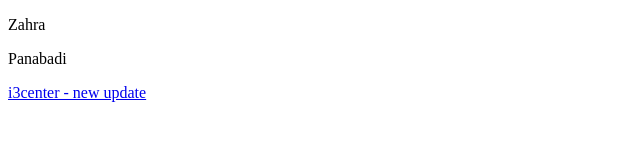
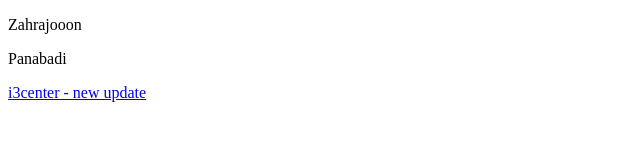
Before and after one commit to ZahraPanabadi/create-fast-git, a plain HTML site: page index.html in a window 1280 px wide. Shown: the full height of the page, 0-640 px from the left. Drawn offline with Linux system fonts and the light colour scheme.

Commit message:
index update

```diff
--- a/index.html
+++ b/index.html
@@ -7,7 +7,7 @@
     <title>Document</title>
 </head>
 <body>
-    <p>Zahra</p>
+    <p>Zahrajooon</p>
     <p>Panabadi</p>
     <a href="#">i3center - new update</a>
 </body>
```
